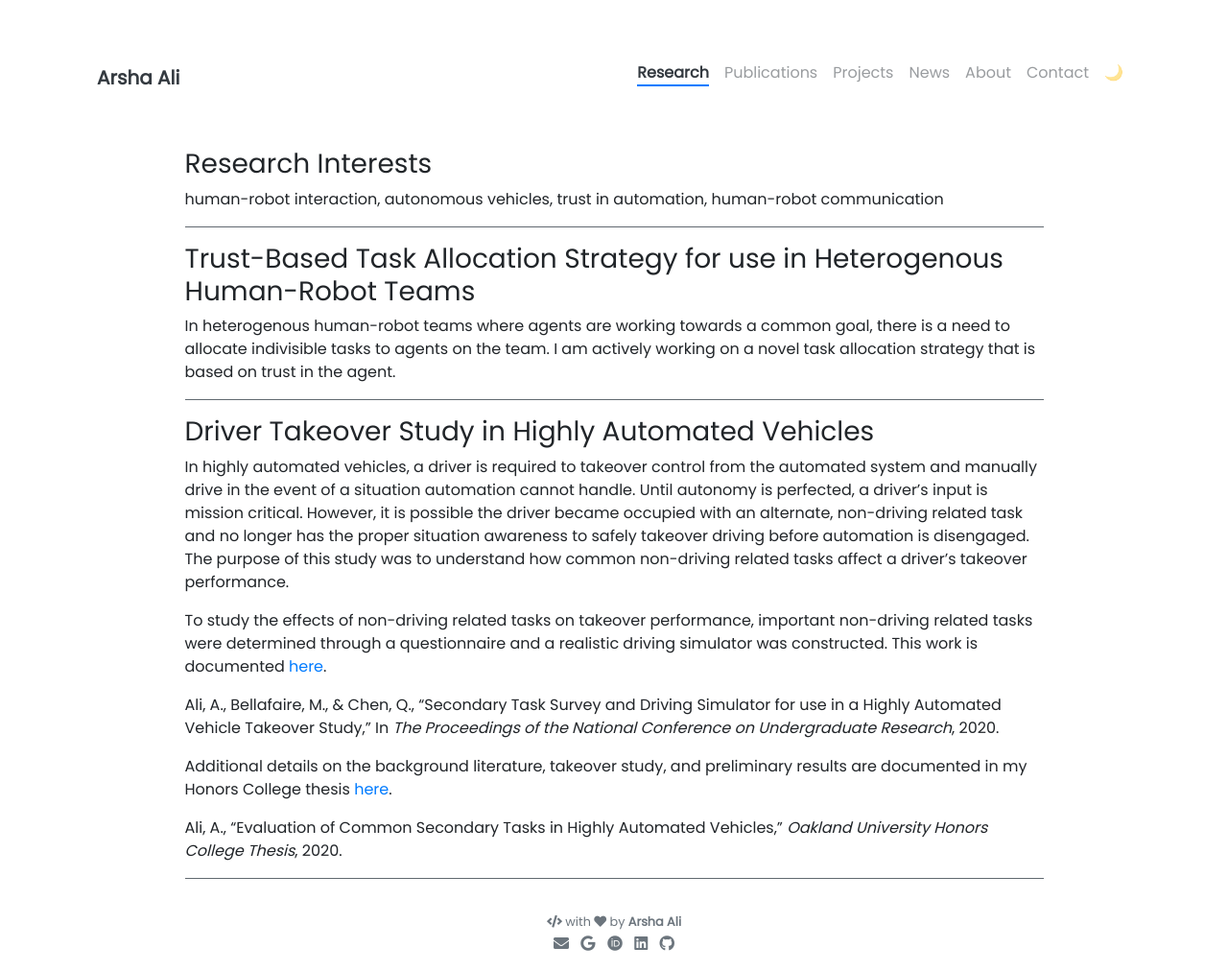
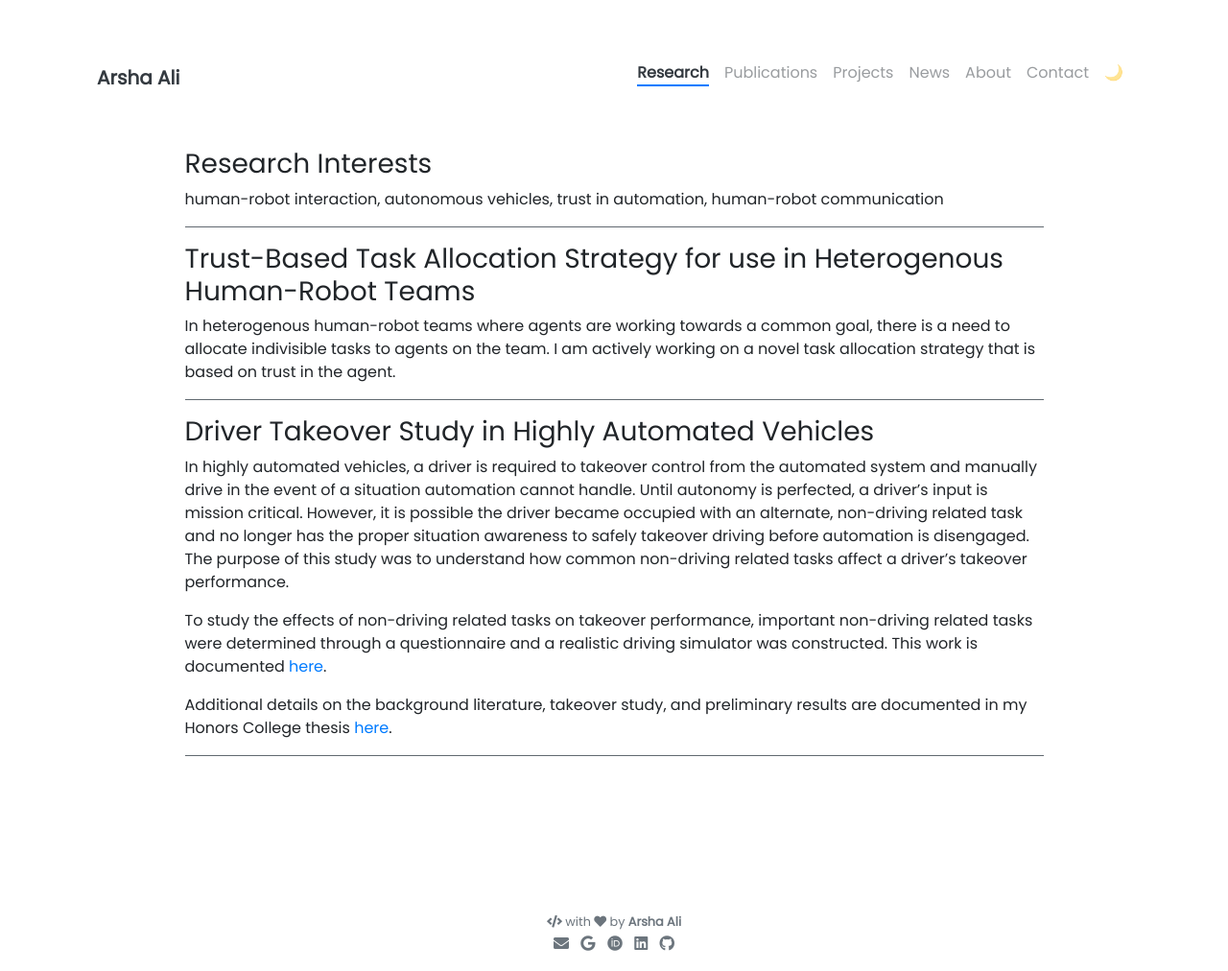
Before and after one commit to arshaali/arshaali.github.io, a Jekyll site: the page built from pages/research.md, in a window 1280 px wide and 1012 px high. Shown: the whole window at 96% size. Built offline with Jekyll 4.4.1, drawn with Linux system fonts in a browser that asks for light colours; nearby versions of some CDN libraries.

Commit message:
Update research.md

```diff
--- a/pages/research.md
+++ b/pages/research.md
@@ -25,11 +25,7 @@ In highly automated vehicles, a driver is required to takeover control from the
 
 To study the effects of non-driving related tasks on takeover performance, important non-driving related tasks were determined through a questionnaire and a realistic driving simulator was constructed. This work is documented [here](http://libjournals.unca.edu/ncur/wp-content/uploads/2021/02/3265-Ali-Arsha-FINAL.pdf).
 
-Ali, A., Bellafaire, M., & Chen, Q., "Secondary Task Survey and Driving Simulator for use in a Highly Automated Vehicle Takeover Study," In _The Proceedings of the National Conference on Undergraduate Research_, 2020.
-
 Additional details on the background literature, takeover study, and preliminary results are documented in my Honors College thesis [here](https://our.oakland.edu/bitstream/handle/10323/7476/thesis_final_Ali.pdf?sequence=1).
-
-Ali, A., "Evaluation of Common Secondary Tasks in Highly Automated Vehicles," _Oakland University Honors College Thesis_, 2020.
 
 
 ---
```
